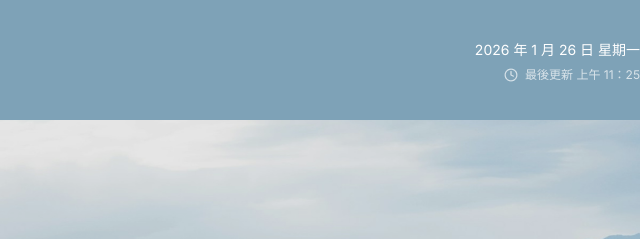
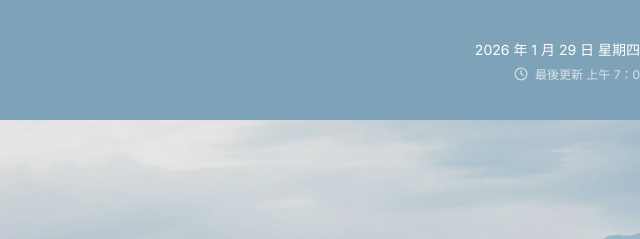
Before and after one commit to shih3807/team-weather, a plain HTML site: page index.html in a window 1280 px wide. Shown: the top 239 px of the page, 640-1280 px from the left. Drawn offline with Linux system fonts and the light colour scheme; no server answers.

Commit message:
加入即時時間

```diff
--- a/css/current-weather.css
+++ b/css/current-weather.css
@@ -91,7 +91,7 @@ header
   display: flex;
   justify-content: center;
   align-items: center;
-  padding-top: 3px;
+  padding-top: 1.5px;
 }
 
 header
--- a/index.html
+++ b/index.html
@@ -161,7 +161,7 @@
     <script src="js/main.js"></script>
     <!-- 把KEY存放在config中 -->
     <script src="js/config.js"></script>
-    <script src="js/current-weather.js"></script>
+    <script src="js/current-weather.js" defer></script>
     <script src="js/daily-rainfall.js"></script>
     <script src="js/regional-overview.js"></script>
   </body>
--- a/js/current-weather.js
+++ b/js/current-weather.js
@@ -97,6 +97,8 @@ const currentWeatherView = {
       '.current-weather_info_container_ci_text_value'
     );
 
+    console.log();
+
     // 注入資料
     city.textContent = weatherData.cityNameValue;
     pop.textContent = weatherData.popValue;
@@ -106,6 +108,43 @@ const currentWeatherView = {
     maxT.textContent = `${weatherData.maxTValue}°C`;
     minT.textContent = `${weatherData.minTValue}°C`;
     ci.textContent = weatherData.ciValue;
+  },
+  currentTime() {
+    const now = new Date();
+
+    // 日期
+    const year = now.getFullYear();
+    const month = now.getMonth() + 1;
+    const date = now.getDate();
+
+    const weekArray = [
+      '星期日',
+      '星期一',
+      '星期二',
+      '星期三',
+      '星期四',
+      '星期五',
+      '星期六',
+    ];
+    const day = weekArray[now.getDay()];
+
+    const dateString = `${year} 年 ${month} 月 ${date} 日 ${day}`;
+
+    // 時間
+    const hour = now.getHours();
+    const minute = now.getMinutes();
+    const ampm = hour >= 12 ? '下午' : '上午';
+    const twelveHourClock = hour >= 12 ? hour - 12 : hour;
+    const timeString = `最後更新 ${ampm} ${twelveHourClock}：${minute}`;
+
+    // 3. 注入到 HTML
+    const dateElement = document.querySelector('.header_info_time_date');
+    const updateElement = document.querySelector(
+      '.header_info_time_update_time'
+    );
+
+    dateElement.textContent = dateString;
+    updateElement.textContent = timeString;
   },
 };
 
@@ -133,4 +172,5 @@ const currentWeatherController = {
   },
 };
 
-currentWeatherController.WeatherInfo();
+// currentWeatherController.WeatherInfo();
+currentWeatherView.currentTime();
```
